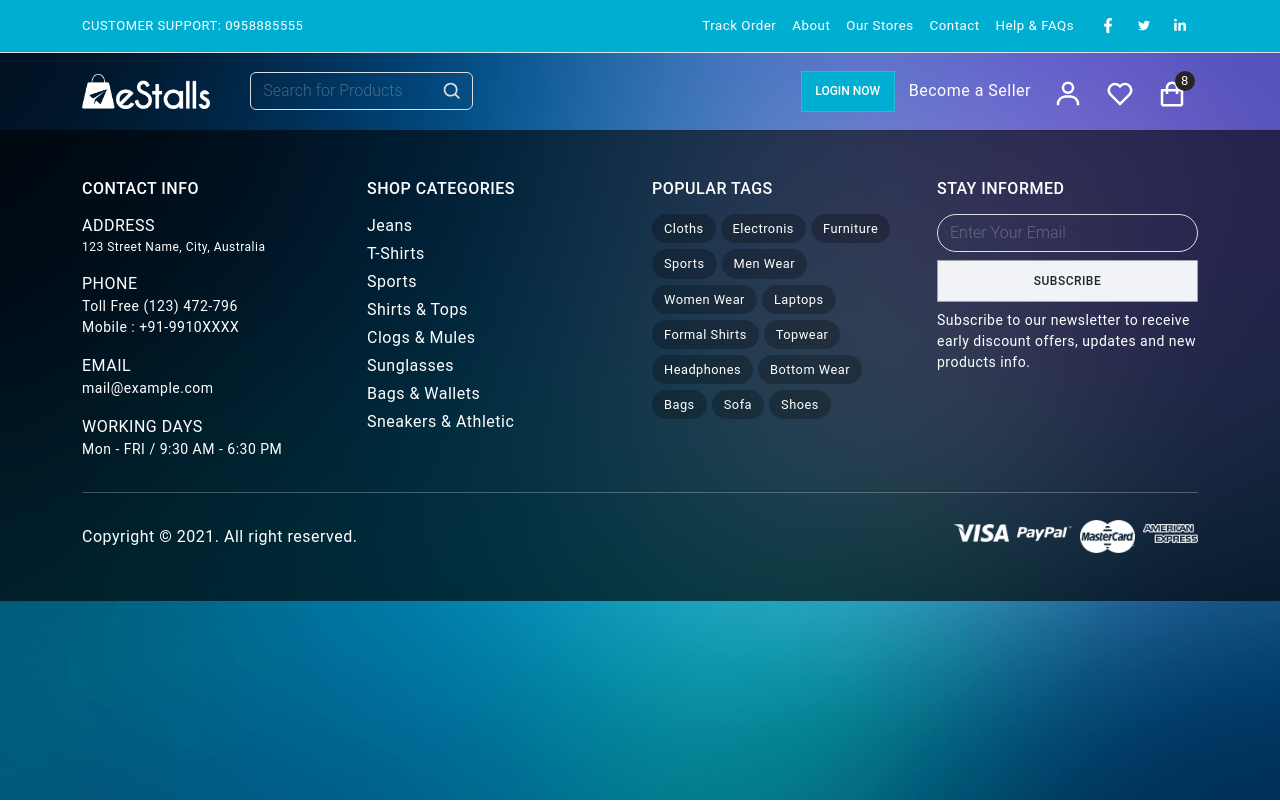
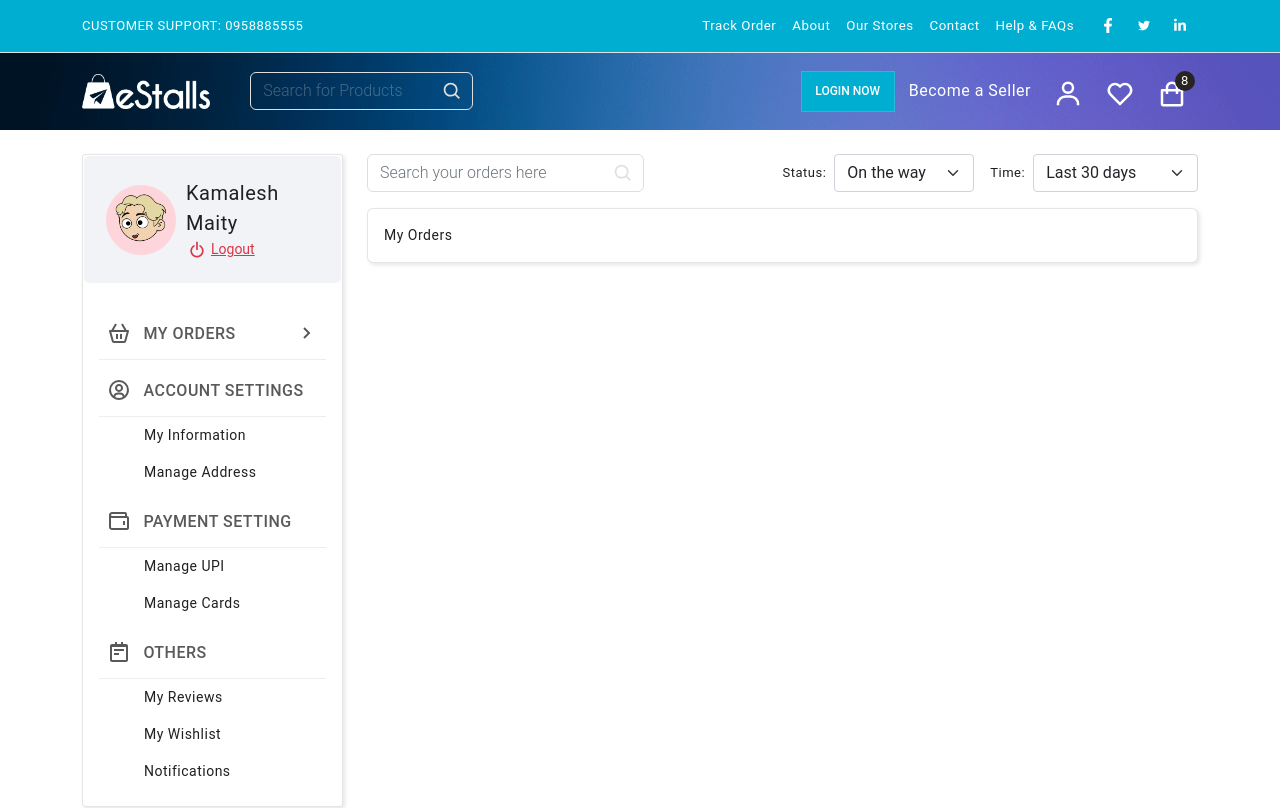
Before and after one commit to kamalesh777/e-stalls-client, a Next.js app: page /profile/orders in a window 1280 px wide. Shown: the top 808 px of the page. Built offline with nearby package versions, Linux system fonts and the light colour scheme.

Commit message:
profile orders structure is also ready

```diff
--- a/pages/profile/orders/index.tsx
+++ b/pages/profile/orders/index.tsx
@@ -1,12 +1,11 @@
+import React from 'react'
 import NormalLayout from '@/layout/NormalLayout'
-import React from 'react'
+import Profile from '@/view/Profile'
 
-const index = (): JSX.Element => {
-  return (
-    <NormalLayout>
-
-    </NormalLayout>
-  )
-}
+const index = (): JSX.Element => (
+  <NormalLayout>
+    <Profile />
+  </NormalLayout>
+)
 
 export default index
--- a/src/components/Profile/Orders/index.tsx
+++ b/src/components/Profile/Orders/index.tsx
@@ -1,9 +1,43 @@
 import React from 'react'
+import { Col, Row } from 'react-bootstrap'
+import { BiSearch } from 'react-icons/bi'
 
-const Orders = (): JSX.Element => {
-  return (
-    <div>Orders</div>
-  )
-}
+const Orders = (): JSX.Element => (
+  <>
+    <Row className="g-0 mb-3">
+      <Col md={4}>
+        <div className="input-search">
+          <input type="text" className="form-control text-dark w-100" placeholder="Search your orders here" />
+          <BiSearch className="searchBtn" />
+        </div>
+      </Col>
+      <Col className="ms-auto pe-3" md={3}>
+        <div className="d-flex align-items-center flex-nowrap">
+          <p className="mb-0 font-13 text-nowrap">Status:</p>
+          <select className="form-select ms-2 rounded-1">
+            <option value="menu_order">On the way</option>
+            <option value="popularity">Delivered</option>
+            <option value="rating">Cancelled</option>
+            <option value="date">Returned</option>
+          </select>
+        </div>
+      </Col>
+      <Col md={3}>
+        <div className="d-flex align-items-center flex-nowrap">
+          <p className="mb-0 font-13 text-nowrap">Time:</p>
+          <select className="form-select ms-2 rounded-1">
+            <option value="menu_order">Last 30 days</option>
+            <option value="popularity">2022</option>
+            <option value="rating">2021</option>
+            <option value="date">2020</option>
+          </select>
+        </div>
+      </Col>
+    </Row>
+    <div className="card">
+      <div className="card-body">My Orders</div>
+    </div>
+  </>
+)
 
 export default Orders
--- a/src/view/Profile.tsx
+++ b/src/view/Profile.tsx
@@ -5,6 +5,7 @@ import { Button } from 'react-bootstrap'
 import { BiBasket, BiChevronRight, BiNotepad, BiPowerOff, BiUserCircle, BiWallet } from 'react-icons/bi'
 import ManageAddress from '@/components/Profile/AccountSetting/ManageAddress'
 import PersonalInfo from '@/components/Profile/AccountSetting/PersonalInfo'
+import Orders from '@/components/Profile/Orders'
 
 const Profile = (): JSX.Element => {
   const router = useRouter()
@@ -79,6 +80,8 @@ const Profile = (): JSX.Element => {
         return <PersonalInfo />
       case 'manage-address':
         return <ManageAddress />
+      case 'orders':
+        return <Orders />
       default:
         return <PersonalInfo />
     }
--- a/styles/globals.scss
+++ b/styles/globals.scss
@@ -24,7 +24,7 @@ body {
   	color: $text-dark-1;
 }
 
-input::placeholder {
+input:not(.text-dark)::placeholder {
 	color: $text-light-2 !important;
 	opacity: .3 !important
 }
```
